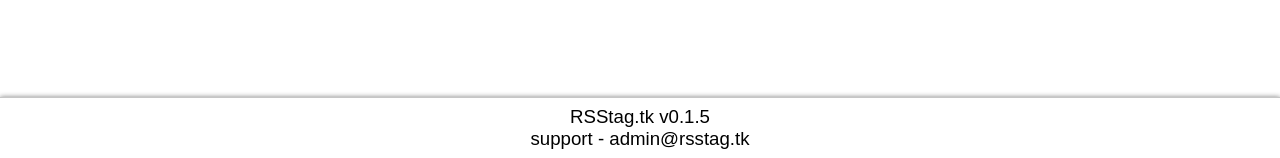
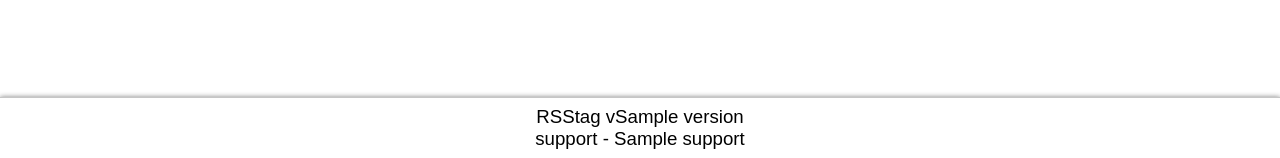
Before and after one commit to rntk/rsstag, a Python web app: template templates/default/root.html in a window 1280 px wide. Shown: the part 642-800 px from the top of the page. Run offline with Jinja, Linux system fonts and the light colour scheme; the template is opened without the code that fills it: most values are stand-ins (such as "Sample title", 1, 10 or a date in 2020); some libraries are stand-ins or nearby versions.

Commit message:
change showing info

```diff
--- a/templates/default/root-footer.html
+++ b/templates/default/root-footer.html
@@ -1,8 +1,8 @@
 <div id="global_tools_bottom">
-    <div class="copyright left_half">
-        RSStag.tk v0.1.5
+    <div class="left_half">
+        <span class="contacts">RSStag v{{version}}</span>
     </div>
-    <div class="contacts right_half">
-        support - admin@rsstag.tk
+    <div class="right_half">
+        <span>support - {{support}}</span>
     </div>
 </div>
```
